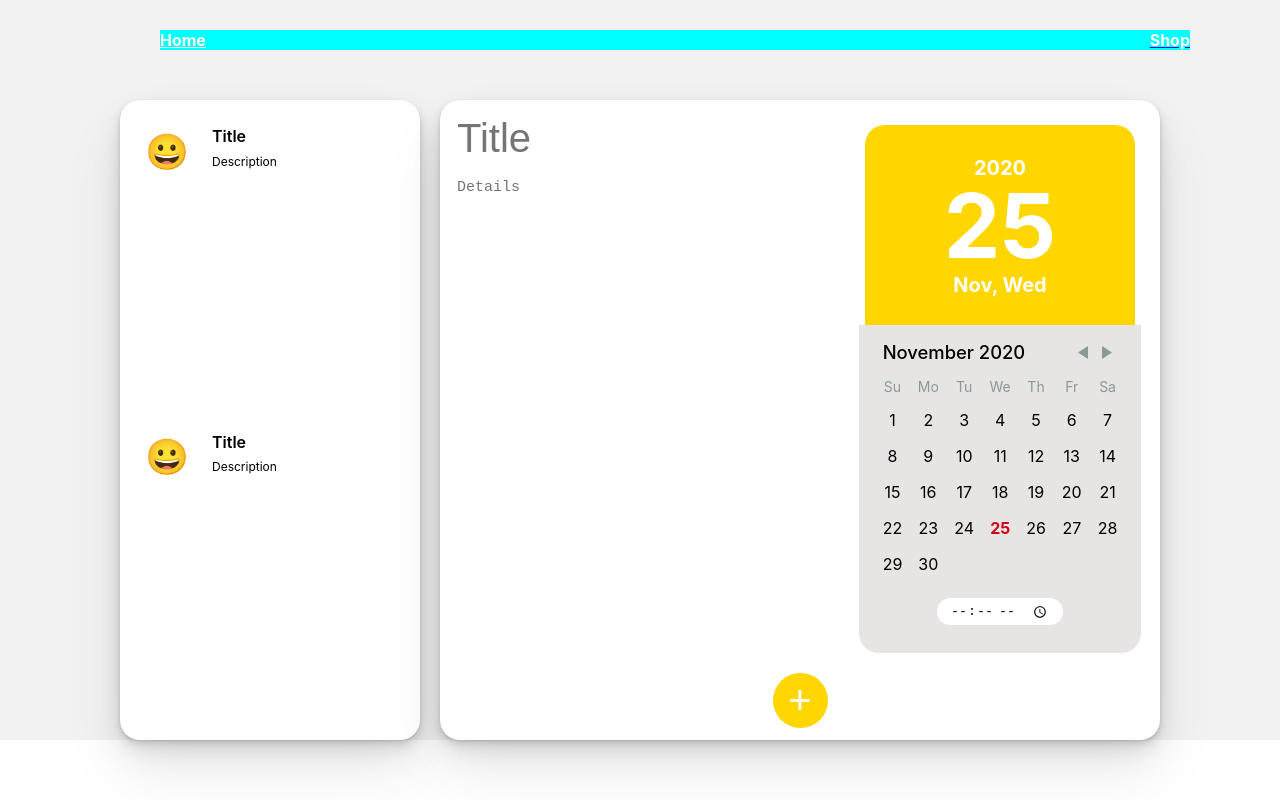
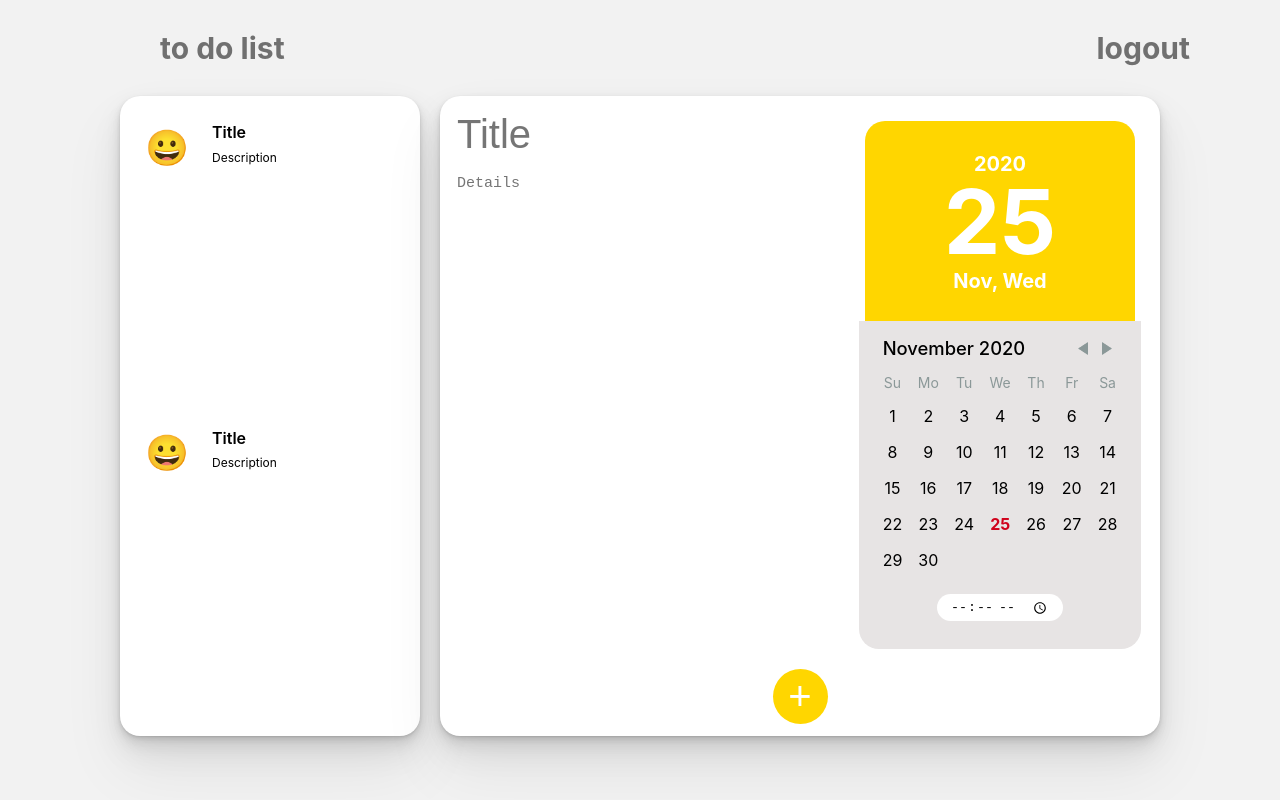
Before and after one commit to jasonxsiervo/to-do-list, a React (Create React App) app: page / in a window 1280 px wide. Built offline with nearby package versions, Linux system fonts and the light colour scheme.

Commit message:
added background color and styling to nav-links

```diff
--- a/public/index.html
+++ b/public/index.html
@@ -27,7 +27,7 @@
     <title>React App</title>
   </head>
   <style>
-    #id {
+    body {
       background-color: #F2F2F2;
     }
   </style>
--- a/src/Nav.js
+++ b/src/Nav.js
@@ -6,11 +6,11 @@ function Nav() {
         <nav>
             <ul className="nav-links">
                 <Link className="home" to="/">
-                    <li>Home</li>
+                    <li>to do list</li>
                 </Link>
 
-                <Link to="/shop">
-                    <li className="logout">Shop</li>
+                <Link className="logout" to="/shop">
+                    <li>logout</li>
                 </Link>
 
             </ul>
--- a/src/styles/App.css
+++ b/src/styles/App.css
@@ -12,28 +12,31 @@ nav {
     font-weight: 700;
 }
 
-.home {
-    display: grid;
-    justify-content: start;
-    color: white;
-}
-
-.logout {
-    display: grid;
-    justify-content: end;
-    color: white;
-}
-
 .nav-links {
     display: grid;
     grid-template-columns: minmax(515px, 1fr) minmax(515px, 1fr);
     justify-content: space-around;
     align-items: center;
     list-style: none;
-    background-color: aqua;
+    /* background-color: aqua; */
     padding: 0;
     margin-left: 160px;
     margin-right: 160px;
+    font-size: 30px;
+}
+
+.home {
+    display: grid;
+    justify-content: start;
+    color: #707070;
+    text-decoration: none;
+}
+
+.logout {
+    display: grid;
+    justify-content: end;
+    color: #707070;
+    text-decoration: none;
 }
 
 .Home {
@@ -46,7 +49,7 @@ nav {
     grid-template-rows: 640px;
     justify-content: center;
     grid-gap: 20px;
-    margin-top: 20px;
+    margin-top: 0px;
     margin-left: 160px;
     margin-right: 160px;
 }
```
Also changed, not shown: 1 other file (tests, documents, lock files or other folders).
